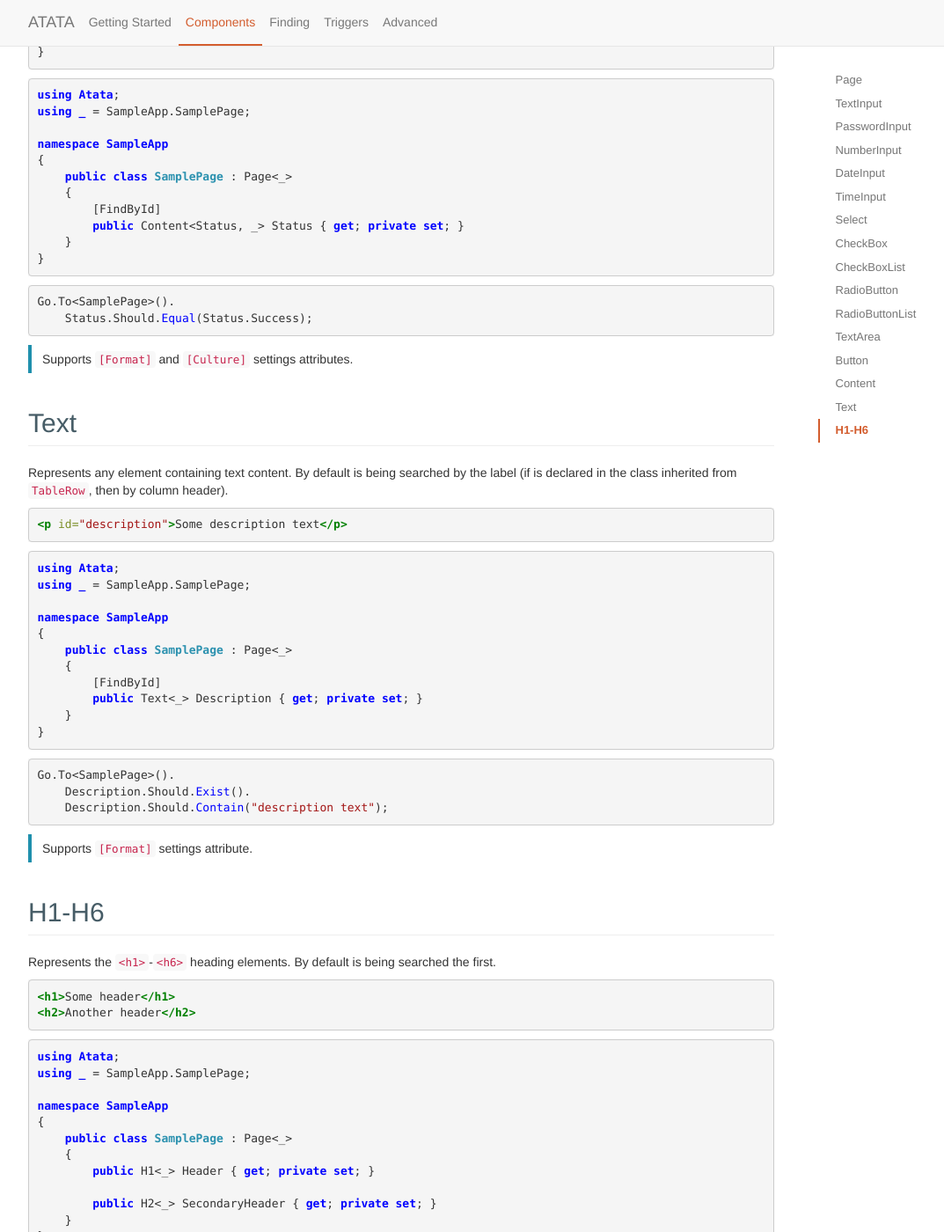
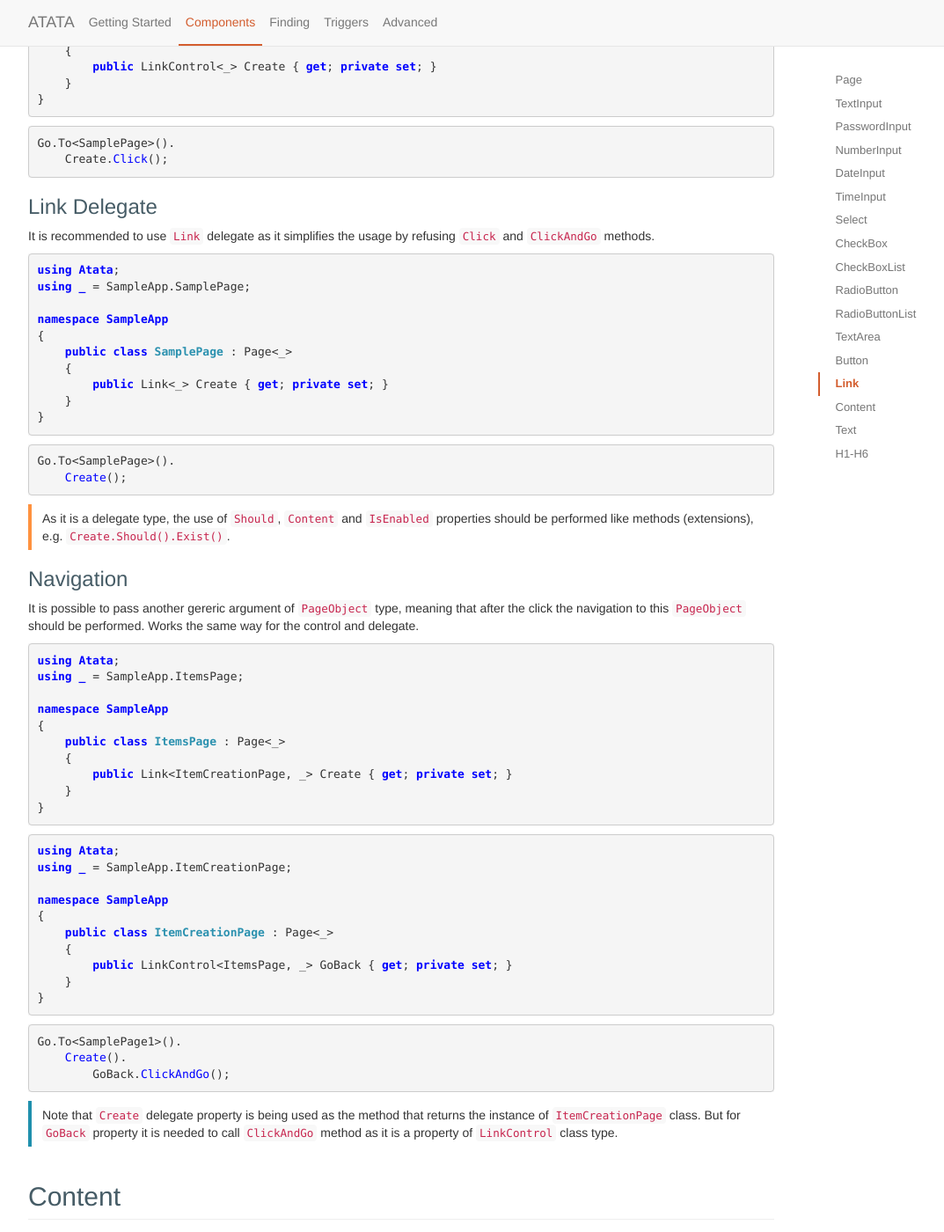
Before and after one commit to atata-framework/atata.io, a Jekyll site: the page built from components.html, in a window 1280 px wide and 1400 px high, scrolled down 13213 px. Shown: the whole window at 88% size, without its empty margins (38-1111 px from the left). Built offline with Jekyll 4.4.1, drawn with Linux system fonts in a browser that asks for light colours; some of the changed text lies outside the part shown.

Commit message:
Add link component

````diff
--- a/_config.yml
+++ b/_config.yml
@@ -45,6 +45,7 @@ components:
   - RadioButtonList
   - TextArea
   - Button
+  - Link
   - Content
   - Text
   - H1-H6
--- /dev/null
+++ b/_includes/components/link.md
@@ -0,0 +1,88 @@
+Represents the `<a>` link control. By default is being searched by the content.
+
+```html
+<a href="/items/create">Create</a>
+```
+
+Supports `[GoTemporarily]` settings attribute.
+{:class="info"}
+
+### Link Control
+
+```cs
+using Atata;
+using _ = SampleApp.SamplePage;
+
+namespace SampleApp
+{
+    public class SamplePage : Page<_>
+    {
+        public LinkControl<_> Create { get; private set; }
+    }
+}
+```
+```cs
+Go.To<SamplePage>().
+    Create.Click();
+```
+
+### Link Delegate
+
+It is recommended to use `Link` delegate as it simplifies the usage by refusing `Click` and `ClickAndGo` methods.
+
+```cs
+using Atata;
+using _ = SampleApp.SamplePage;
+
+namespace SampleApp
+{
+    public class SamplePage : Page<_>
+    {
+        public Link<_> Create { get; private set; }
+    }
+}
+```
+```cs
+Go.To<SamplePage>().
+    Create();
+```
+
+As it is a delegate type, the use of `Should`, `Content` and `IsEnabled` properties should be performed like methods (extensions), e.g. `Create.Should().Exist()`.
+{:class="warning"}
+
+### Navigation
+
+It is possible to pass another gereric argument of `PageObject` type, meaning that after the click the navigation to this `PageObject` should be performed. Works the same way for the control and delegate.
+
+```cs
+using Atata;
+using _ = SampleApp.ItemsPage;
+
+namespace SampleApp
+{
+    public class ItemsPage : Page<_>
+    {
+        public Link<ItemCreationPage, _> Create { get; private set; }
+    }
+}
+```
+```cs
+using Atata;
+using _ = SampleApp.ItemCreationPage;
+
+namespace SampleApp
+{
+    public class ItemCreationPage : Page<_>
+    {
+        public LinkControl<ItemsPage, _> GoBack { get; private set; }
+    }
+}
+```
+```cs
+Go.To<SamplePage1>().
+    Create().
+        GoBack.ClickAndGo();
+```
+
+Note that `Create` delegate property is being used as the method that returns the instance of `ItemCreationPage` class. But for `GoBack` property it is needed to call `ClickAndGo` method as it is a property of `LinkControl` class type.
+{:class="info"}
````
